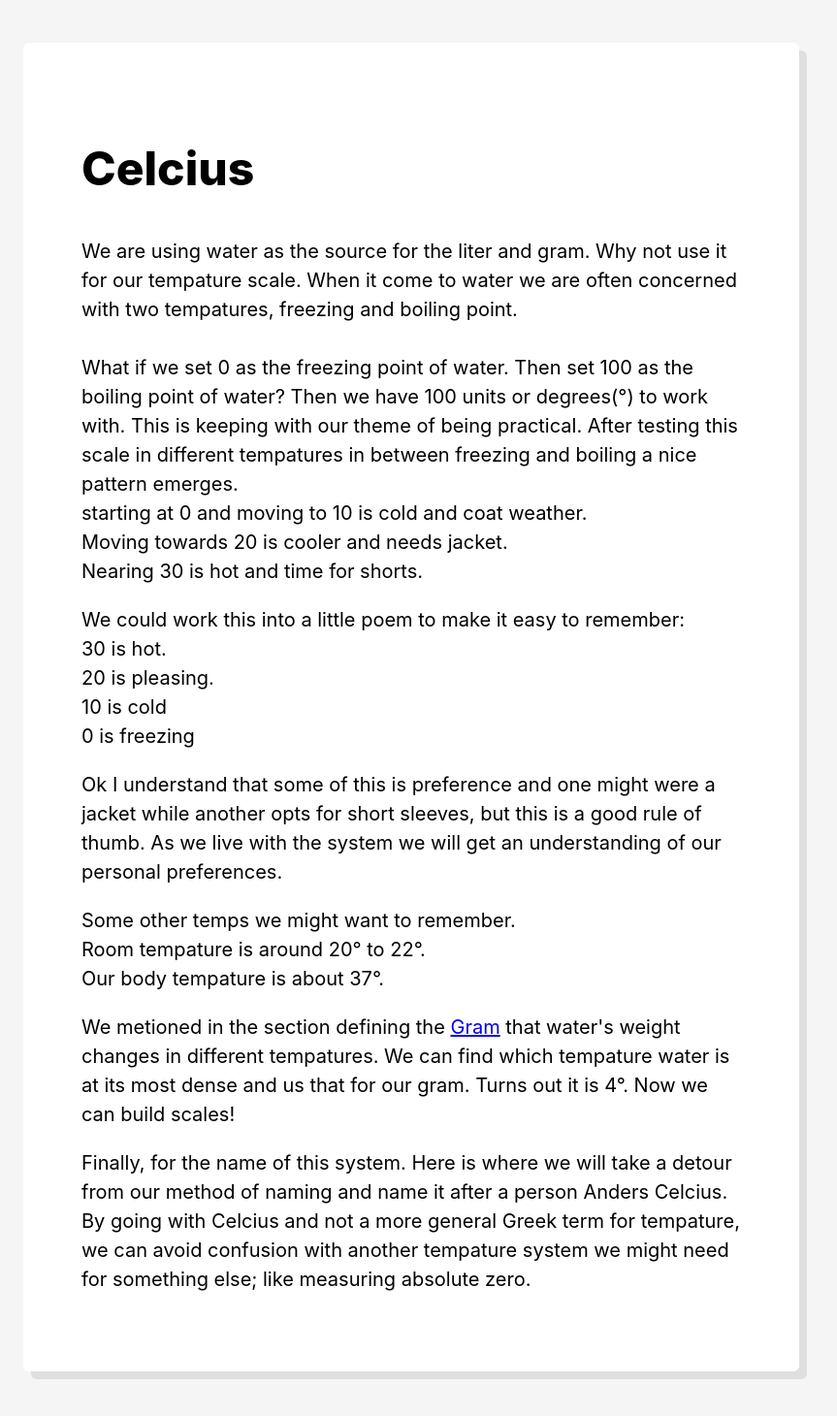
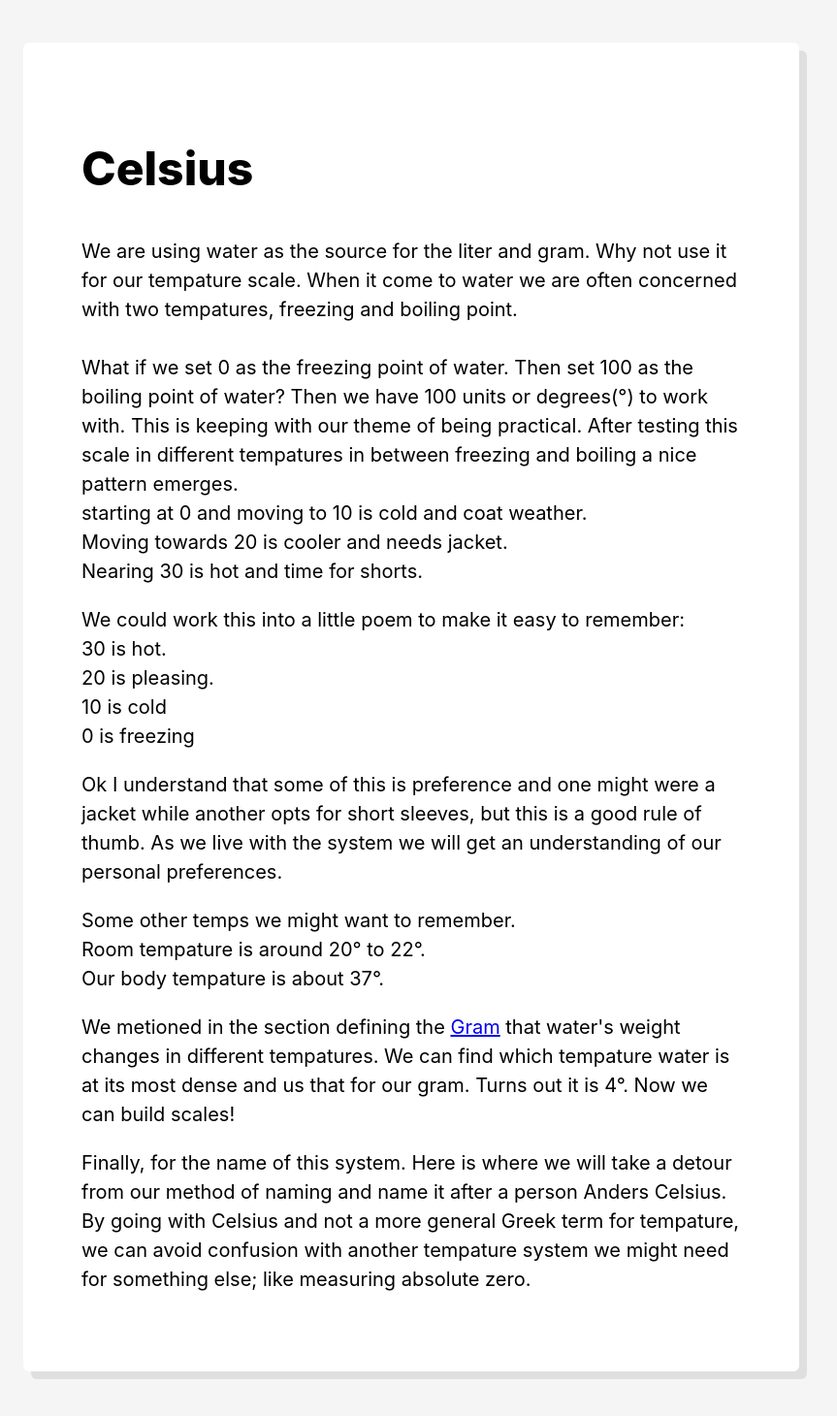
Before and after one commit to ronnross/waxeccentric, a Next.js app: page /ametrica/celcius in a window 1280 px wide. Shown: the part 156-1616 px from the top of the page at 97% size, without its empty margins (216-1079 px from the left). Built offline with nearby package versions, Linux system fonts and the light colour scheme.

Commit message:
spelling correction

```diff
--- a/pages/ametrica/celcius.js
+++ b/pages/ametrica/celcius.js
@@ -1,19 +1,19 @@
 import Head from "next/head";
 import Link from "next/link";
 
-const Celcius = () => {
+const Celsius = () => {
   return (
     <>
       <Head>
-        <title>Ametrica | Celcius</title>
-        <meta name="keywords" content="Celcius" />
+        <title>Ametrica | Celsius</title>
+        <meta name="keywords" content="Celsius" />
       </Head>
       <section name="meter">
         <h1 className="Heading__title pl-4">
           Ame<span className="blue">(t)</span>rica
         </h1>
         <article className="Section__article">
-          <h2 className="Heading__title">Celcius</h2>
+          <h2 className="Heading__title">Celsius</h2>
 
           <p>
             We are using water as the source for the liter and gram. Why not use
@@ -68,7 +68,7 @@ const Celcius = () => {
           <p>
             Finally, for the name of this system. Here is where we will take a
             detour from our method of naming and name it after a person Anders
-            Celcius. By going with Celcius and not a more general Greek term for
+            Celsius. By going with Celsius and not a more general Greek term for
             tempature, we can avoid confusion with another tempature system we
             might need for something else; like measuring absolute zero.
           </p>
@@ -78,4 +78,4 @@ const Celcius = () => {
   );
 };
 
-export default Celcius;
+export default Celsius;
```
